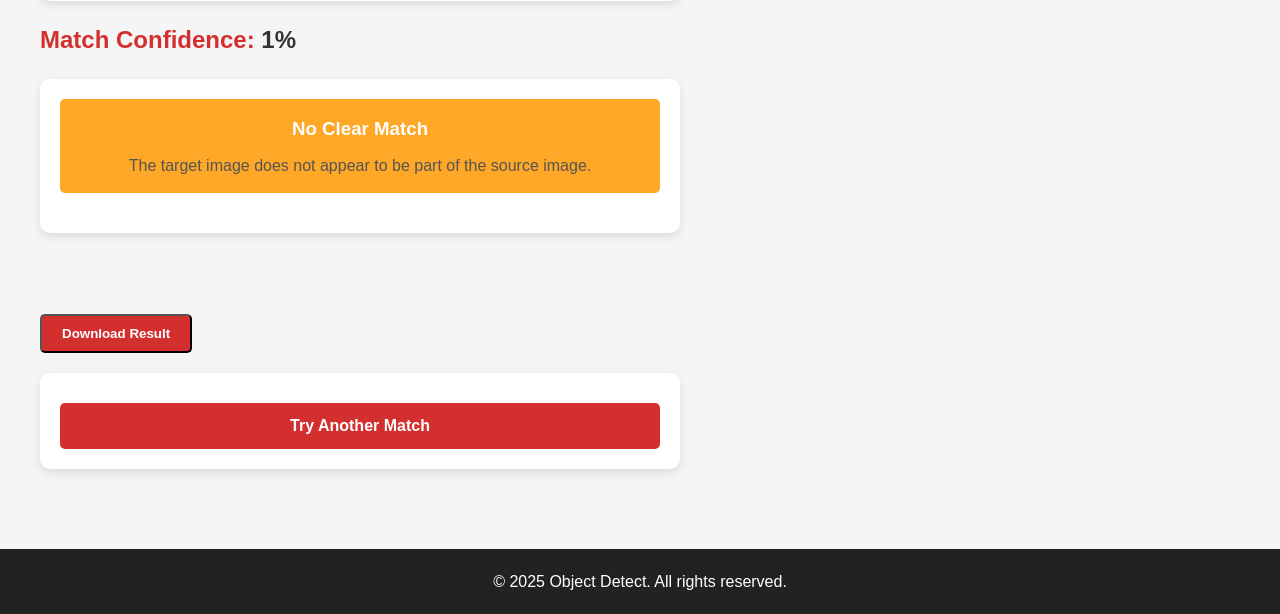
After one commit to 21BQ1A1282/Mask_R-CNN-for-object-detection-in-flask, a Flask app: page /match-result in a window 1280 px wide. The commit adds this page. Shown: the part 873-1487 px from the top of the page. Run offline with Flask 3, Linux system fonts and the light colour scheme; the visitor is signed in with stand-in values (Sample User, id 1).

Commit message:
files added

```diff
--- a/app.py
+++ b/app.py
@@ -71,37 +71,36 @@ def draw_dashed_rectangle(image, top_left, bottom_right, color, thickness=2, das
     for y in range(y1, y2, dash_length * 2):
         cv2.line(image, (x2, y), (x2, min(y + dash_length, y2)), color, thickness)
 
+# Define object_colors globally
+object_colors = [
+    (255, 0, 0),    # Red
+    (0, 255, 0),    # Green
+    (0, 0, 255),    # Blue
+    (255, 0, 255),  # Pink
+    (128, 0, 128),  # Violet
+    (255, 255, 0),  # Yellow
+    (0, 255, 255),  # Cyan
+    (255, 165, 0),  # Orange
+]
 
-def process_frame(frame):
-    """
-    Detect and visualize objects in a single frame using Mask R-CNN.
-    """
+def process_frame(frame, class_name=None):
     height, width, _ = frame.shape
-
-    # Prepare the image blob for input to the network
     blob = cv2.dnn.blobFromImage(frame, swapRB=True, crop=False)
     net.setInput(blob)
-
-    # Perform forward pass to get the detections and masks
     (boxes, masks) = net.forward(["detection_out_final", "detection_masks"])
 
-    # Generate unique colors for each object
-    object_colors = [
-        (255, 0, 0),    # Red
-        (0, 255, 0),    # Green
-        (0, 0, 255),    # Blue
-        (255, 0, 255),  # Pink
-        (128, 0, 128),  # Violet
-        (255, 255, 0),  # Yellow
-        (0, 255, 255),  # Cyan
-        (255, 165, 0),  # Orange
-    ]
+    scores = []  # Collect confidence scores here
 
-    # Loop through all detected objects and visualize the results
+    # Loop through all detected objects
     for i in range(boxes.shape[2]):
-        score = boxes[0, 0, i, 2]  # Get the confidence score
-        if score > 0.5:  # Only consider detections with a score higher than 0.5
-            class_id = int(boxes[0, 0, i, 1])  # Get the class id of the detected object
+        score = boxes[0, 0, i, 2]
+        if score > 0.5:  # Only consider detections with score > 0.5
+            class_id = int(boxes[0, 0, i, 1])
+            class_label = classes[class_id]
+            if class_name and class_label.lower() != class_name.lower():
+                continue  # Skip if class doesn't match filter
+            scores.append(score)
+
             box = boxes[0, 0, i, 3:7] * np.array([width, height, width, height])
             (x1, y1, x2, y2) = box.astype("int")  # Get the coordinates of the bounding box
 
@@ -159,31 +158,27 @@ def process_frame(frame):
                 cv2.drawContours(frame, [contour], -1, color, thickness=1)  # Contour thickness
 
             # Display the label with a background for better visibility
-            label = f"{classes[class_id]}: {score:.2f}"
+            label = f"{class_label}: {score:.2f}"
             (label_width, label_height), _ = cv2.getTextSize(label, cv2.FONT_HERSHEY_SIMPLEX, 0.4, 1)  # Smaller font size
             cv2.rectangle(frame, (x1, y1 - label_height - 5), (x1 + label_width, y1), color, -1)  # Background
             cv2.putText(frame, label, (x1, y1 - 5), cv2.FONT_HERSHEY_SIMPLEX, 0.4, (255, 255, 255), 1)  # Smaller text
 
-    return frame
+    return frame, scores
 
-
-def detect_on_image(image_path):
-    """
-    Detect objects in an image using Mask R-CNN.
-    """
+def detect_on_image(image_path, class_name=None):
     frame = cv2.imread(image_path)
-    result = process_frame(frame)
-
-    # Save the processed image
+    processed_frame, scores = process_frame(frame, class_name)
+    # Calculate average confidence (convert to percentage)
+    avg_confidence = (sum(scores) / len(scores)) * 100 if scores else 0
+    # Save the result
     result_path = os.path.join(RESULT_FOLDER, os.path.basename(image_path))
-    cv2.imwrite(result_path, result)
+    cv2.imwrite(result_path, processed_frame)
+    # Store average confidence in session
+    session['accuracy'] = round(avg_confidence, 2)
     return result_path
 
 
-def detect_on_video(video_path):
-    """
-    Detect objects in a video using Mask R-CNN.
-    """
+def detect_on_video(video_path, class_name=None):
     # Open the video file
     cap = cv2.VideoCapture(video_path)
     if not cap.isOpened():
@@ -202,16 +197,17 @@ def detect_on_video(video_path):
     out = cv2.VideoWriter(result_path, fourcc, fps, (frame_width, frame_height))
 
     # Process each frame in the video
+    all_scores = []
     while cap.isOpened():
         ret, frame = cap.read()
         if not ret:
             break
-
-        # Process the frame using the Mask R-CNN model
-        processed_frame = process_frame(frame)
-
-        # Write the processed frame to the output video
+        processed_frame, scores = process_frame(frame, class_name)
+        all_scores.extend(scores)
         out.write(processed_frame)
+    # Calculate average confidence
+    avg_confidence = (sum(all_scores) / len(all_scores)) * 100 if all_scores else 0
+    session['accuracy'] = round(avg_confidence, 2)
 
     # Release the video capture and writer objects
     cap.release()
@@ -222,6 +218,126 @@ def detect_on_video(video_path):
 
 
 
+def detect_image_in_image(source_path, target_path):
+    """
+    Detect if target image appears within source image
+    Returns confidence score and processed image with detection highlighted
+    """
+    # Read images
+    source_img = cv2.imread(source_path)
+    target_img = cv2.imread(target_path)
+
+    # Convert images to grayscale
+    source_gray = cv2.cvtColor(source_img, cv2.COLOR_BGR2GRAY)
+    target_gray = cv2.cvtColor(target_img, cv2.COLOR_BGR2GRAY)
+
+    # Initialize SIFT detector
+    sift = cv2.SIFT_create()
+
+    # Find keypoints and descriptors
+    kp1, des1 = sift.detectAndCompute(target_gray, None)
+    kp2, des2 = sift.detectAndCompute(source_gray, None)
+
+    # Initialize parameters for matching
+    FLANN_INDEX_KDTREE = 1
+    index_params = dict(algorithm=FLANN_INDEX_KDTREE, trees=5)
+    search_params = dict(checks=50)
+
+    # Create FLANN matcher
+    flann = cv2.FlannBasedMatcher(index_params, search_params)
+
+    if des1 is None or des2 is None or len(des1) < 2 or len(des2) < 2:
+        return 0, source_img
+
+    # Find matches
+    matches = flann.knnMatch(des1, des2, k=2)
+
+    # Apply ratio test
+    good_matches = []
+    for m, n in matches:
+        if m.distance < 0.7 * n.distance:
+            good_matches.append(m)
+
+    # Calculate confidence score
+    confidence_score = len(good_matches) / len(kp1) if len(kp1) > 0 else 0
+
+    # If we have enough good matches, find the object
+    if len(good_matches) >= 4:
+        src_pts = np.float32([kp1[m.queryIdx].pt for m in good_matches]).reshape(-1, 1, 2)
+        dst_pts = np.float32([kp2[m.trainIdx].pt for m in good_matches]).reshape(-1, 1, 2)
+
+        # Find homography
+        H, mask = cv2.findHomography(src_pts, dst_pts, cv2.RANSAC, 5.0)
+
+        if H is not None:
+            # Get dimensions of target image
+            h, w = target_gray.shape
+            pts = np.float32([[0, 0], [0, h-1], [w-1, h-1], [w-1, 0]]).reshape(-1, 1, 2)
+
+            # Transform corners into source image space
+            dst = cv2.perspectiveTransform(pts, H)
+
+            # Draw detected object
+            result = cv2.polylines(source_img, [np.int32(dst)], True, (0, 255, 0), 3)
+
+            # Add confidence score to image
+            cv2.putText(result, f'Match Score: {confidence_score:.2%}',
+                       (10, 30), cv2.FONT_HERSHEY_SIMPLEX, 1, (0, 255, 0), 2)
+
+            return confidence_score, result
+
+    return confidence_score, source_img
+
+# Add new route for image matching
+@app.route('/match-images', methods=['POST'])
+def match_images():
+    if 'source_image' not in request.files or 'target_image' not in request.files:
+        return redirect(request.url)
+
+    source_file = request.files['source_image']
+    target_file = request.files['target_image']
+
+    if source_file.filename == '' or target_file.filename == '':
+        return redirect(request.url)
+
+    if (source_file and allowed_file(source_file.filename) and
+        target_file and allowed_file(target_file.filename)):
+
+        # Save uploaded files
+        source_filename = secure_filename(source_file.filename)
+        target_filename = secure_filename(target_file.filename)
+
+        source_path = os.path.join(UPLOAD_FOLDER, source_filename)
+        target_path = os.path.join(UPLOAD_FOLDER, target_filename)
+
+        source_file.save(source_path)
+        target_file.save(target_path)
+
+        # Process images
+        confidence_score, result_img = detect_image_in_image(source_path, target_path)
+
+        # Save result
+        result_filename = 'match_' + source_filename
+        result_path = os.path.join(RESULT_FOLDER, result_filename)
+        cv2.imwrite(result_path, result_img)
+
+        # Store results in session
+        session['match_result'] = result_filename
+        session['match_confidence'] = round(confidence_score * 100, 2)
+
+        return redirect(url_for('match_result'))
+
+    return redirect(url_for('index'))
+
+# Add route for showing match results
+@app.route('/match-result')
+def match_result():
+    if 'match_result' not in session:
+        return redirect(url_for('index'))
+
+    return render_template('match_result.html',
+                         result_file=session['match_result'],
+                         confidence=session['match_confidence'])
 
 # Home route
 @app.route('/')
@@ -313,15 +429,44 @@ def apply_detection():
     return redirect(request.url)
 
 
+@app.route('/filter-detection', methods=['POST'])
+def filter_detection():
+    if 'original_file' not in session or 'processed_file' not in session:
+        return redirect(url_for('index'))
+
+    # Get the class name from the form
+    class_name = request.form['class_name'].strip().lower()
+
+    # Get the original file path
+    original_file = session['original_file']
+    original_file_path = os.path.join(UPLOAD_FOLDER, original_file)
+
+    # Process the image or video with the specified class filter
+    if original_file.lower().endswith(('.png', '.jpg', '.jpeg')):
+        result_path = detect_on_image(original_file_path, class_name)
+    elif original_file.lower().endswith(('.mp4', '.avi', '.mov')):
+        result_path = detect_on_video(original_file_path, class_name)
+    else:
+        return redirect(url_for('index'))
+
+    # Update the processed file in the session
+    session['processed_file'] = os.path.basename(result_path)
+
+    # Redirect to the result page
+    return redirect(url_for('result'))
+
+
 # Result page
 @app.route('/result')
 def result():
     if 'original_file' not in session or 'processed_file' not in session:
         return redirect(url_for('index'))
-
-    original_file = session['original_file']
-    processed_file = session['processed_file']
-    return render_template('result.html', original_file=original_file, processed_file=processed_file)
+    # Retrieve accuracy from session, default to 0 if not found
+    accuracy = session.get('accuracy', 0)
+    return render_template('result.html',
+                         original_file=session['original_file'],
+                         processed_file=session['processed_file'],
+                         accuracy=accuracy)
 
 # Video feed route
 @app.route('/video_feed')
--- /dev/null
+++ b/templates/match_result.html
@@ -0,0 +1,71 @@
+<!DOCTYPE html>
+<html lang="en">
+<head>
+    <meta charset="UTF-8">
+    <meta name="viewport" content="width=device-width, initial-scale=1.0">
+    <title>Image Matching Result</title>
+    <link rel="stylesheet" href="{{ url_for('static', filename='css/styles.css') }}">
+</head>
+<body>
+    <!-- Navigation -->
+    <nav>
+        <a href="{{ url_for('home') }}" class="logo">Object Detection</a>
+        <ul class="nav-links">
+            <li><a href="{{ url_for('home') }}">Home</a></li>
+            <li><a href="{{ url_for('logout') }}">Logout</a></li>
+        </ul>
+    </nav>
+
+    <!-- Header -->
+    <header>
+        <h1>Image Matching Result</h1>
+    </header>
+
+    <!-- Main Content -->
+    <div class="main-container">
+        <!-- Results Card -->
+        <div class="card">
+            <h2>Matching Result</h2>
+            <img src="{{ url_for('static', filename='results/' + result_file) }}" alt="Matching Result" style="width: 100%;">
+        </div>
+
+        <!-- Confidence Score Section -->
+        <div class="accuracy-section">
+            <h2 style="color: #D32F2F;">
+                Match Confidence: <span style="color: #333;">{{ confidence }}%</span>
+            </h2>
+        </div>
+
+        <!-- Match Status Card -->
+        <div class="card">
+            {% if confidence >= 50 %}
+                <div style="background-color: #4CAF50; color: white; padding: 15px; border-radius: 5px; margin-bottom: 20px;">
+                    <h3 style="margin: 0; margin-bottom: 10px;">Match Found!</h3>
+                    <p style="margin: 0;">The target image appears to be part of the source image.</p>
+                </div>
+            {% else %}
+                <div style="background-color: #FFA726; color: white; padding: 15px; border-radius: 5px; margin-bottom: 20px;">
+                    <h3 style="margin: 0; margin-bottom: 10px;">No Clear Match</h3>
+                    <p style="margin: 0;">The target image does not appear to be part of the source image.</p>
+                </div>
+            {% endif %}
+        </div>
+
+        <!-- Download Section -->
+        <br><br>
+        <a href="{{ url_for('static', filename='results/' + result_file) }}" download>
+            <button class="button">Download Result</button>
+        </a>
+
+        <!-- Back to Upload -->
+        <div class="card">
+            <a href="{{ url_for('index') }}" class="button">Try Another Match</a>
+        </div>
+    </div>
+
+    <!-- Footer -->
+    <footer>
+        <p>&copy; 2025 Object Detect. All rights reserved.</p>
+    </footer>
+</body>
+</html>
```
Also changed, not shown: templates/index.html (+23 -1 lines), templates/result.html (+27 -0 lines), static/results/cars.jpeg (deleted), static/results/foot.jpg (deleted), static/results/football.jpg (deleted), static/results/men.jpg (deleted), static/uploads/cars.jpeg (deleted), static/uploads/foot.jpg (deleted), static/uploads/football.jpg (deleted), static/uploads/men.jpg (deleted).
